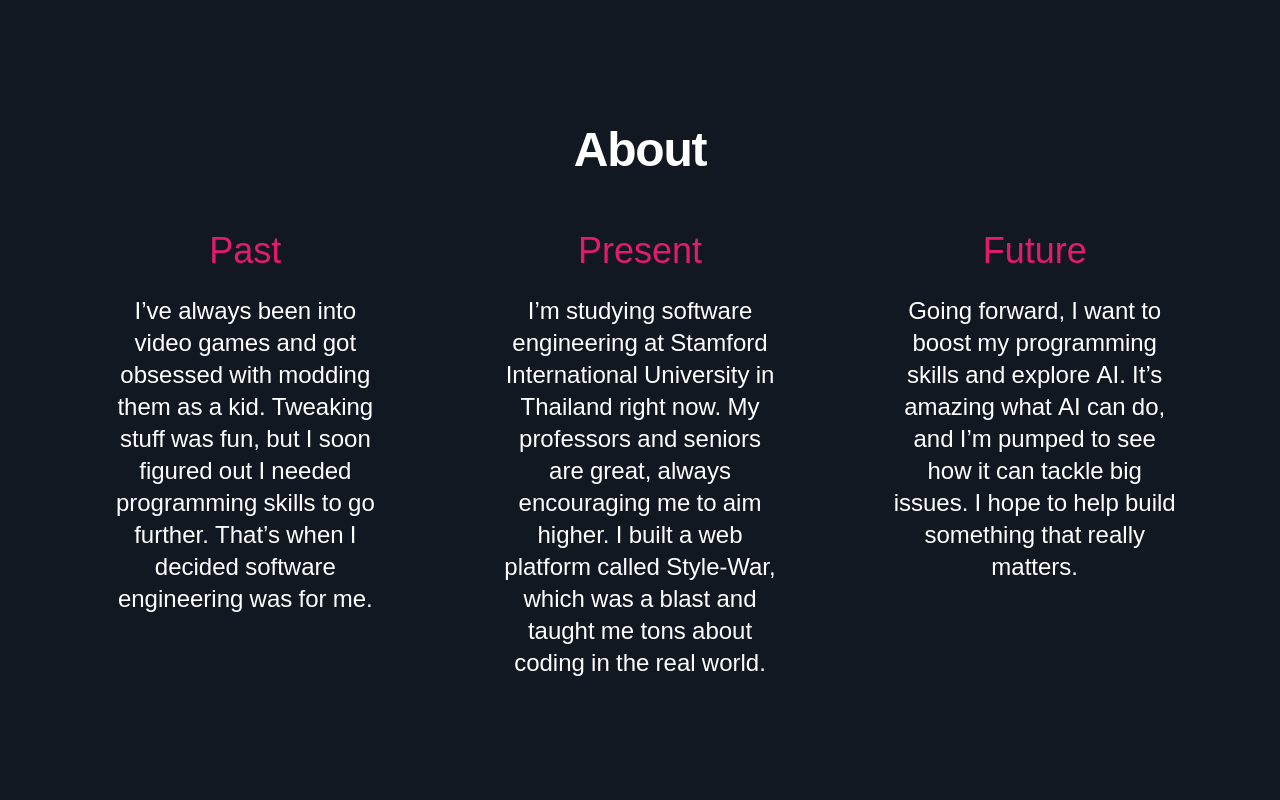
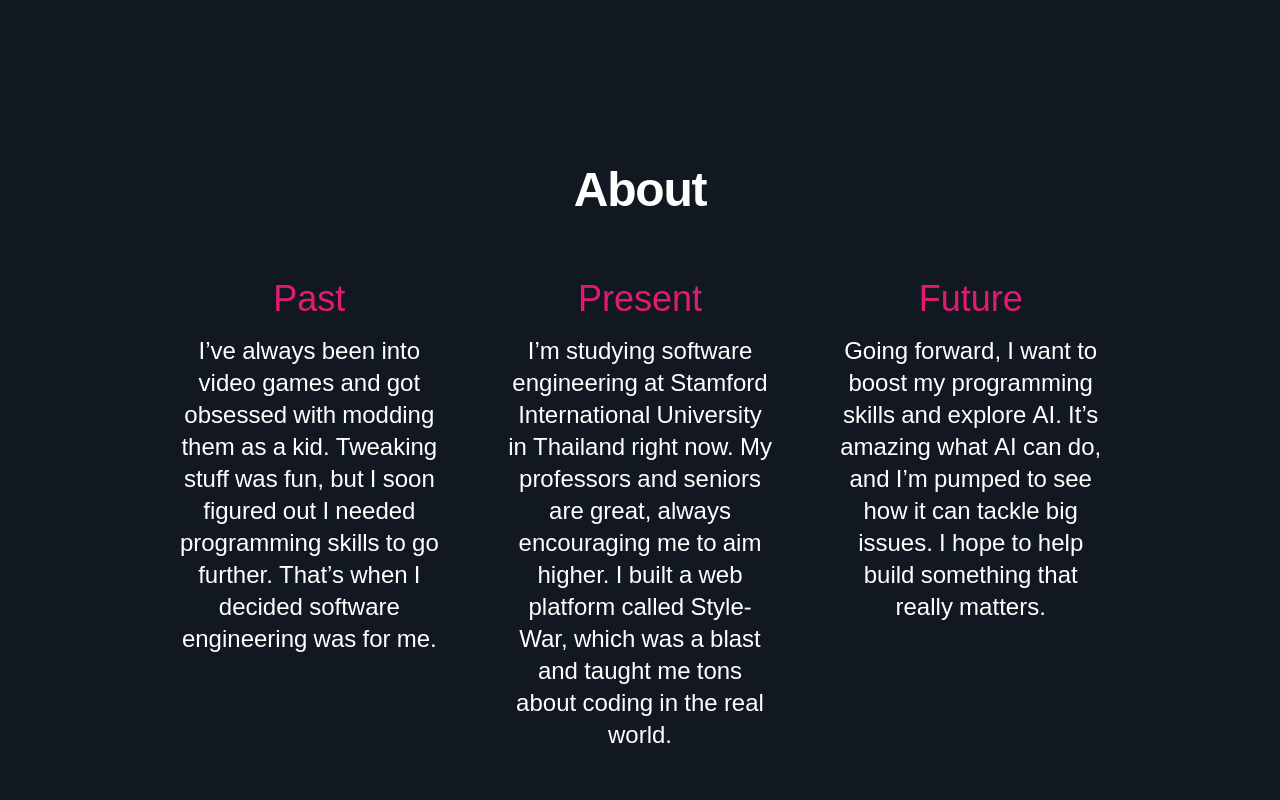
Before and after one commit to Bammcool2011/MyPortfolio, a React (Vite) app: page / in a window 1280 px wide. Shown: the part 840-1640 px from the top of the page. Built offline with nearby package versions, Linux system fonts and the light colour scheme.

Commit message:
reformat about sections

```diff
--- /dev/null
+++ b/src/data/aboutData.json
@@ -0,0 +1,14 @@
+[
+  {
+    "title": "Past",
+    "content": "I’ve always been into video games and got obsessed with modding them as a kid. Tweaking stuff was fun, but I soon figured out I needed programming skills to go further. That’s when I decided software engineering was for me."
+  },
+  {
+    "title": "Present",
+    "content": "I’m studying software engineering at Stamford International University in Thailand right now. My professors and seniors are great, always encouraging me to aim higher. I built a web platform called Style-War, which was a blast and taught me tons about coding in the real world."
+  },
+  {
+    "title": "Future",
+    "content": "Going forward, I want to boost my programming skills and explore AI. It’s amazing what AI can do, and I’m pumped to see how it can tackle big issues. I hope to help build something that really matters."
+  }
+]
--- a/src/sections/about.tsx
+++ b/src/sections/about.tsx
@@ -1,40 +1,22 @@
+import aboutData from '../data/aboutData.json';
+
 export default function About() {
     return (
-        <div id='about'>
+        <div id="about" className="px-4 py-10">
             <h1 className="scroll-m-20 text-4xl font-semibold tracking-tight lg:text-5xl justify-center flex text-white">
                 About
             </h1>
-            <div className="mt-10 flex flex-col md:flex-row md:justify-center">
-
-                {/* Past Section */}
-                <div className="p-4 md:w-125 mx-10">
-                    <div className="text-center text-4xl text-[#e31b6d]">
-                        Past
+            <div className="px-2 md:px-28 mt-16 flex flex-col gap-12 md:flex-row md:justify-center md:gap-16">
+                {aboutData.map((section) => (
+                    <div key={section.title} className="flex-1 max-w-xl mx-auto md:mx-0">
+                        <div className="text-center text-4xl text-[#e31b6d] mb-2">
+                            {section.title}
+                        </div>
+                        <p className="mt-4 text-center text-xl sm:text-lg md:text-2xl text-white font-thin">
+                            {section.content}
+                        </p>
                     </div>
-                    <p className="mt-6 text-center text-xl md:text-2xl text-white font-thin">
-                        I’ve always been into video games and got obsessed with modding them as a kid. Tweaking stuff was fun, but I soon figured out I needed programming skills to go further. That’s when I decided software engineering was for me.
-                    </p>
-                </div>
-
-                {/* Present Section */}
-                <div className="p-4 md:w-125 mx-10">
-                    <div className="text-center text-4xl text-[#e31b6d]">
-                        Present
-                    </div>
-                    <p className="mt-6 text-center text-xl md:text-2xl text-white font-thin">
-                        I’m studying software engineering at Stamford International University in Thailand right now. My professors and seniors are great, always encouraging me to aim higher. I built a web platform called Style-War, which was a blast and taught me tons about coding in the real world.
-                    </p>
-                </div>
-
-                {/* Future Section */}
-                <div className="p-4 md:w-125 mx-10">
-                    <div className="text-center text-4xl text-[#e31b6d]">
-                        Future
-                    </div>
-                    <p className="mt-6 text-center text-xl md:text-2xl text-white font-thin">
-                        Going forward, I want to boost my programming skills and explore AI. It’s amazing what AI can do, and I’m pumped to see how it can tackle big issues. I hope to help build something that really matters.                    </p>
-                </div>
-
+                ))}
             </div>
         </div>
     );
--- a/src/sections/hobby.tsx
+++ b/src/sections/hobby.tsx
@@ -2,7 +2,7 @@ import hobbyData from "../data/hobbyData.json";
 
 export default function Hobby() {
     return (
-        <div className="container mx-auto px-4">
+        <div className="container mx-auto px-6">
             <div className="mb-16">
                 <h1 className="text-5xl text-white font-semibold text-center mb-4">
                     Hobbies
```
